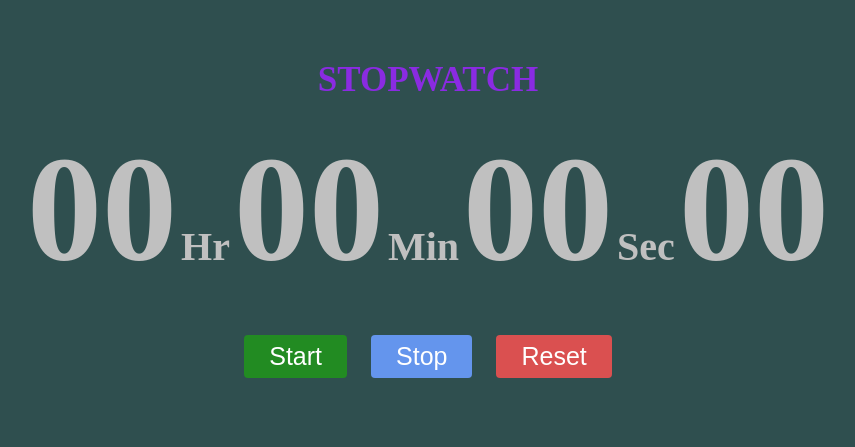
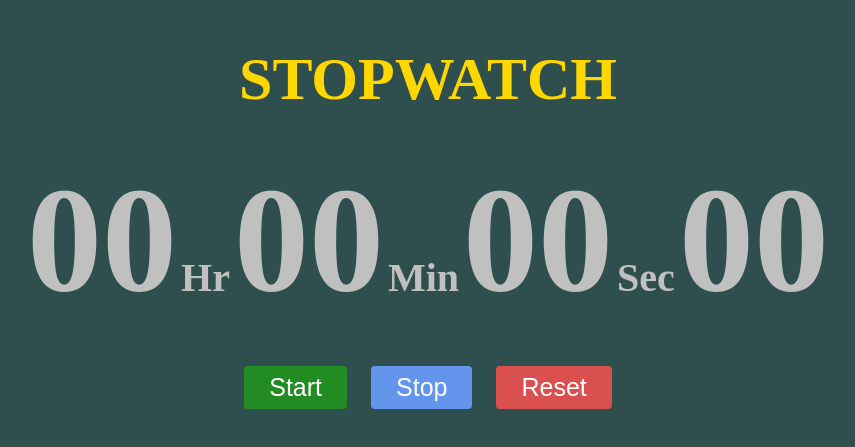
Before and after one commit to GithubVicky97/Stopwatch, a plain HTML site: page index.html in a window 1280 px wide. Shown: the part 201-648 px from the top of the page, without its empty margins (212-1067 px from the left). Drawn offline with Linux system fonts and the light colour scheme.

Commit message:
Update style.css

```diff
--- a/style.css
+++ b/style.css
@@ -12,8 +12,8 @@ body{
 }
 .stop{
     text-align: center;
-    font-size: 35px;
-    color: blueviolet;
+    font-size: 60px;
+    color: gold;
 }
 .digit{
     font-size: 150px;
```
